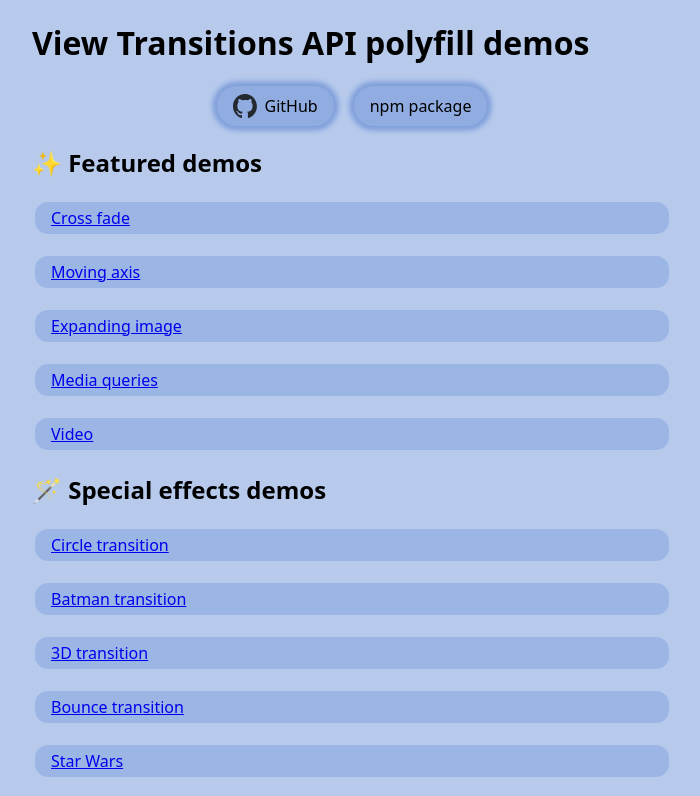
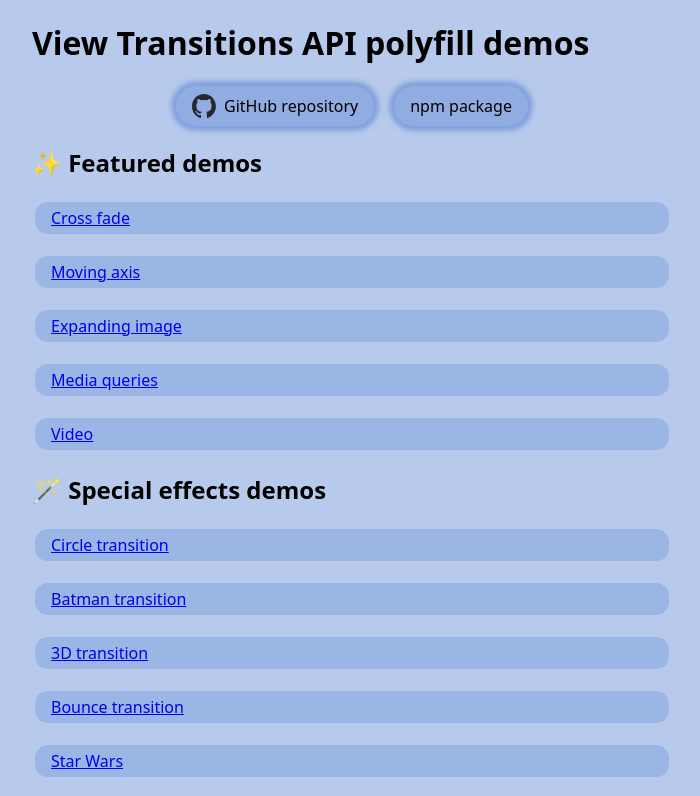
Before and after one commit to demarketed/view-transitions-polyfill, a website built with Vite: page index.html in a window 1280 px wide. Shown: the top 796 px of the page, without its empty margins (288-988 px from the left). Built offline with nearby package versions, Linux system fonts and the light colour scheme.

Commit message:
demos: clarify GitHub button text

```diff
--- a/index.html
+++ b/index.html
@@ -24,7 +24,7 @@
             alt=""
             src="./demos/assets/github-mark/github-mark-white.svg"
           />
-          GitHub
+          GitHub repository
         </a>
         <a
           class="link-button"
```
